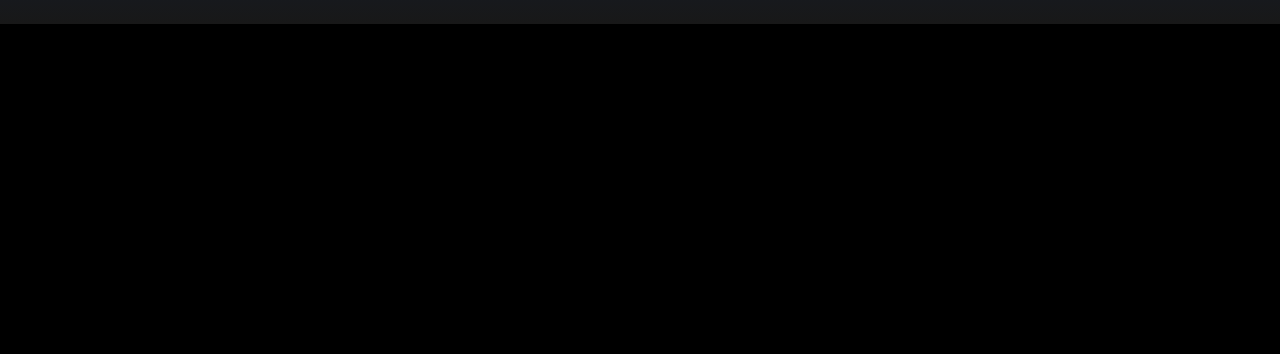
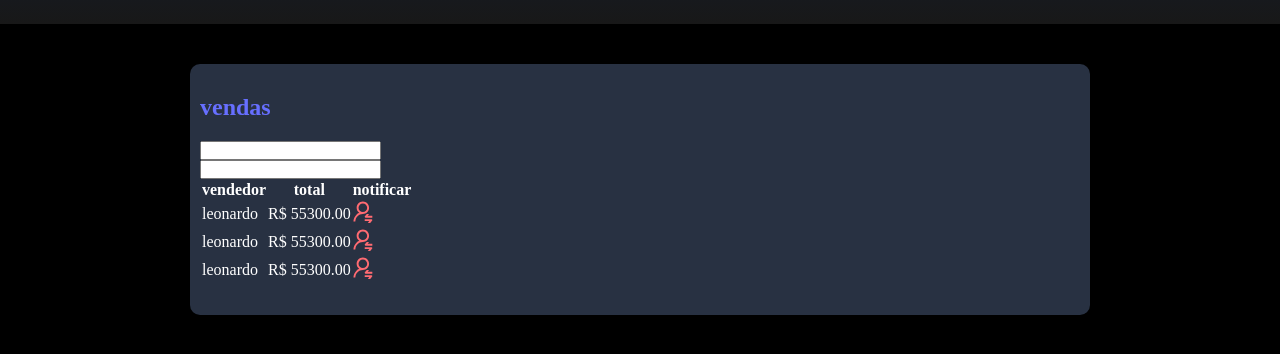
Before and after one commit to leoamonteiro/DsmetaDevSuperior, a plain HTML site: page index.html in a window 1280 px wide. Shown: the part 196-550 px from the top of the page. Drawn offline with Linux system fonts and the light colour scheme.

Commit message:
parei nos 27 minutos da segunda aula

```diff
--- a/index.html
+++ b/index.html
@@ -20,7 +20,52 @@
     </div>
 
   </header>
+  <main>
+    <section id="sales">
+      <div class="desameta-container">
+        <div class="dsmeta-card">
+          <h2 class="dsmeta-sales-title"> vendas</h2>
+          <div>
+            <div>
+              <input class="dsmeta-form-control" type="text">
+            </div>
+            <div>
+              <input class="dsmeta-form-control" type="text">
+            </div>
+          </div>
+          <div>
+            <table>
+              <thead>
+                <tr>
+                  <th>vendedor</th>
+                  <th>total</th>
+                  <th>notificar</th>
+                </tr>
+              </thead>
+              <tbody>
+                <tr>
+                  <td>leonardo</td>
+                  <td>R$ 55300.00</td>
+                  <td><img src="notificantion-incon.svg" alt="notificar" /></td>
+                </tr>
+                <tr>
+                  <td>leonardo</td>
+                  <td>R$ 55300.00</td>
+                  <td><img src="notificantion-incon.svg" alt="notificar" /></td>
+                </tr>
+                <tr>
+                  <td>leonardo</td>
+                  <td>R$ 55300.00</td>
+                  <td><img src="notificantion-incon.svg" alt="notificar" /></td>
+                </tr>
+              </tbody>
 
+            </table>
+          </div>
+        </div>
+      </div>
+    </section>
+  </main>
 </body>
 
 </html>
--- a/styles.css
+++ b/styles.css
@@ -48,3 +48,21 @@
     font-size: 14px;
     font-weight: 300;
 }
+.dsmeta-card{
+    background-color: #283142;
+    border-radius: 10px;
+    padding: 30px 10px;
+}
+.desameta-container{
+    width: 100%;
+    max-width: 900px;
+    margin: 0 auto;
+}
+#sales{
+    padding: 40px 10px;
+}
+.dsmeta-sales-title{
+    color: #676FFF;
+    font-size: 24px;
+    margin-bottom: 20px;
+}
```
Also changed, not shown: notificantion-incon.svg (added).
